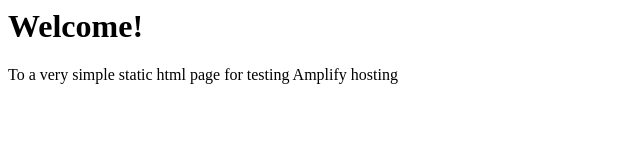
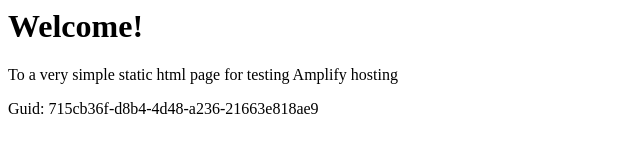
Before and after one commit to aws-aemilia-gru/Github-PR-Commit-Integration-Test-DoNotTouch-GitHubAutoBuildPrPreviewCanaryTest-v1-prod-sa-east-1, a website: page src/index.html in a window 1280 px wide. Shown: the whole page, without its empty margins (0-640 px from the left). Drawn offline with Linux system fonts and the light colour scheme.

Commit message:
commit from integ tests

```diff
--- a/src/index.html
+++ b/src/index.html
@@ -1,3 +1,5 @@
+
+
 <html lang="en">
 
 <head>
@@ -10,6 +12,6 @@
 <body>
     <h1>Welcome!</h1>
     <p>To a very simple static html page for testing Amplify hosting</p>
-</body>
+    <p>Guid: 715cb36f-d8b4-4d48-a236-21663e818ae9</p></body>
 
 </html>
```
